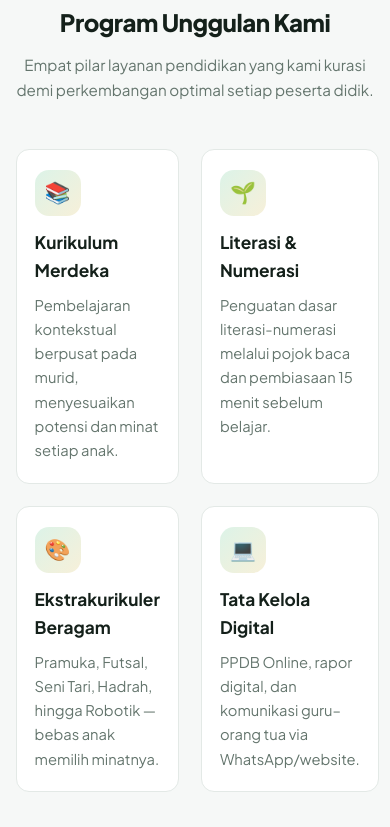
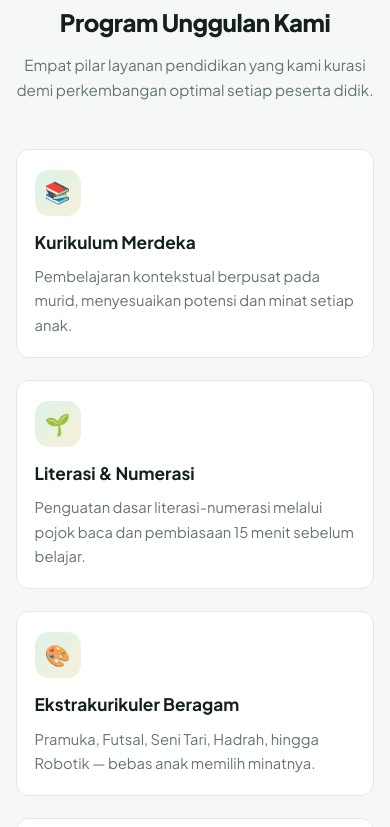
Before and after one commit to muhammadzaidun32-hub/sdn4-klambu, a plain HTML site: page index.html in a window 390 px wide. Shown: the part 1962-2789 px from the top of the page. Drawn offline with Linux system fonts and the light colour scheme.

Commit message:
Fix overflow HP: grid-4 jadi 1 kolom di 480px

```diff
--- a/assets/css/style.css
+++ b/assets/css/style.css
@@ -556,6 +556,7 @@ footer.site a:hover { color: #ffd75e; }
   .hero-stats { grid-template-columns: repeat(2, 1fr); gap: 10px; }
   .hstat { padding: 12px 8px; }
   .hstat b { font-size: 1.25rem; }
+  .grid-2, .grid-3, .grid-4 { grid-template-columns: 1fr; }   /* semua grid 1 kolom di HP */
   .card { padding: 20px 18px; }
   .card .icon { width: 46px; height: 46px; font-size: 1.3rem; margin-bottom: 12px; }
   .cta-banner { padding: 30px 20px; }
--- a/public/assets/css/style.css
+++ b/public/assets/css/style.css
@@ -556,6 +556,7 @@ footer.site a:hover { color: #ffd75e; }
   .hero-stats { grid-template-columns: repeat(2, 1fr); gap: 10px; }
   .hstat { padding: 12px 8px; }
   .hstat b { font-size: 1.25rem; }
+  .grid-2, .grid-3, .grid-4 { grid-template-columns: 1fr; }   /* semua grid 1 kolom di HP */
   .card { padding: 20px 18px; }
   .card .icon { width: 46px; height: 46px; font-size: 1.3rem; margin-bottom: 12px; }
   .cta-banner { padding: 30px 20px; }
```
